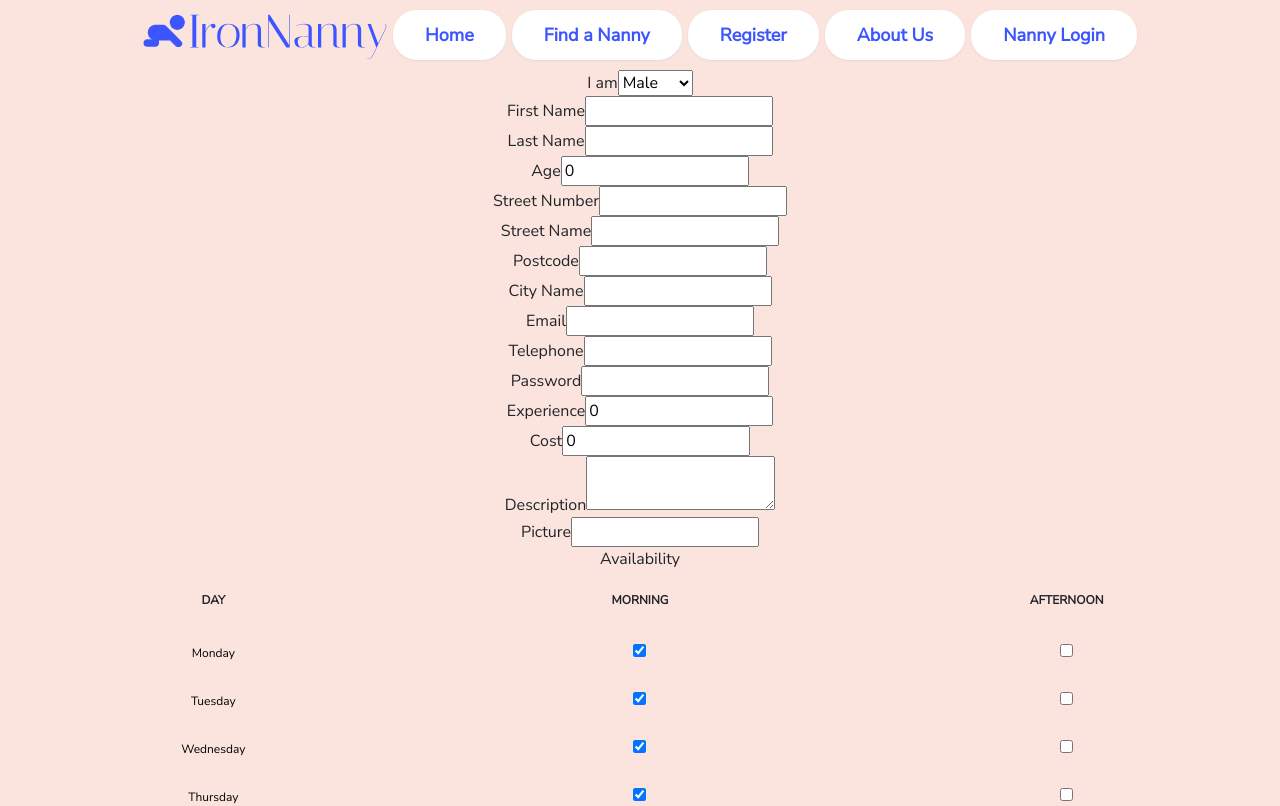
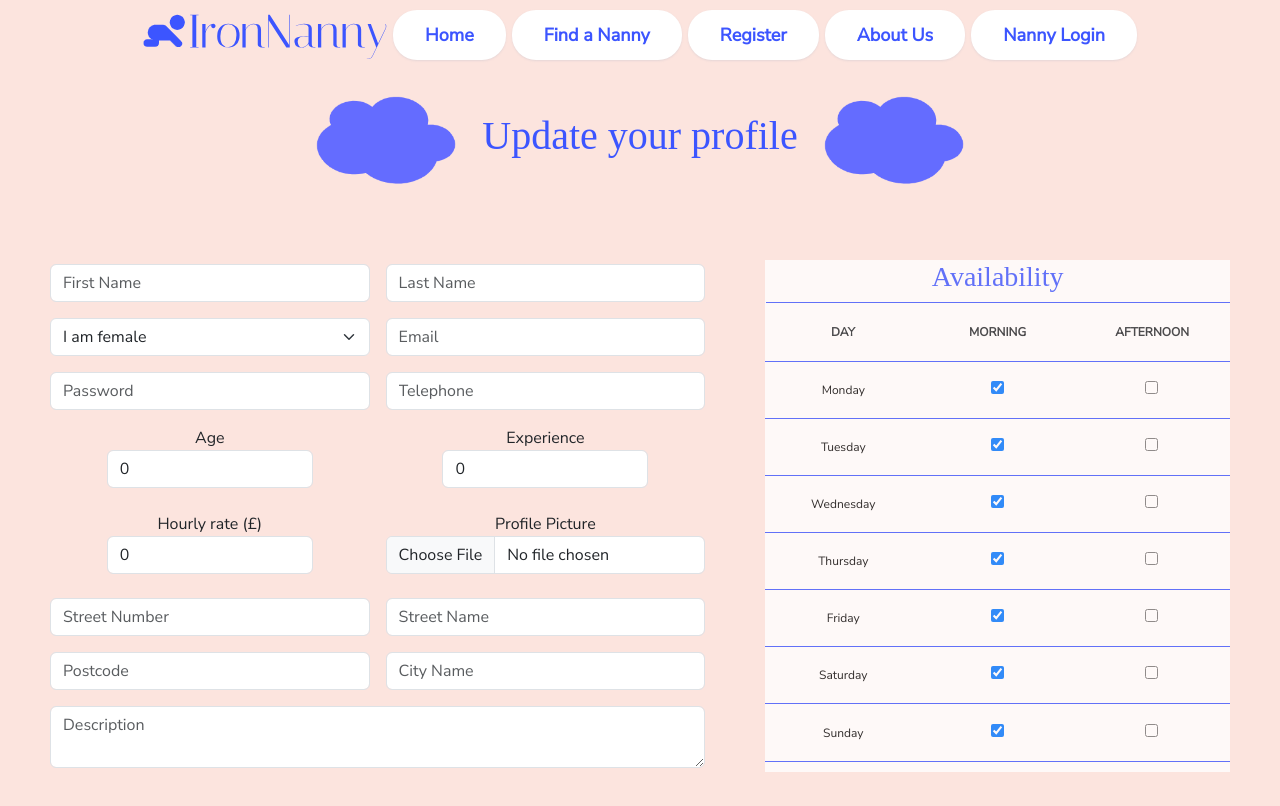
Before and after one commit to Rin-o/M2-Project-Frontend, a React (Vite) app: page /babysitters/1/update in a window 1280 px wide. Shown: the top 806 px of the page. Built offline with nearby package versions, Linux system fonts and the light colour scheme; no server answers; a web font is replaced by a local one.

Commit message:
update page updated with css

```diff
--- a/src/pages/AddBabysitterPage.jsx
+++ b/src/pages/AddBabysitterPage.jsx
@@ -331,7 +331,9 @@ const AddBabysitterPage = ({ isUpdate, babysitter }) => {
               </table>
             </label>
           </div>
+
         </div>
+
         <button className="btnNav" type="submit">Create your account</button>
       </form >
     </div>
--- a/src/pages/UpdatePage.jsx
+++ b/src/pages/UpdatePage.jsx
@@ -1,6 +1,8 @@
 import React, { useEffect, useState } from "react";
 import { useNavigate, useParams } from "react-router-dom";
 import { v4 as uuidv4 } from 'uuid';
+import cloudImage from '../assets/Images/cloud_icon.png'
+
 
 const UpdatePage = () => {
 
@@ -144,83 +146,108 @@ const UpdatePage = () => {
 
     return (
         <div>
-            <form onSubmit={onSubmit} style={{ display: 'grid', gridTemplate: 'auto / 1fr' }}>
+          <div className="twoClouds">
+        <img src={cloudImage} alt="cloud icon" className="cloud" />
+        <h1 className="fontColor">Update your profile</h1>
+        <img src={cloudImage} alt="cloud icon" className="cloud" />
+        </div>
+            <form onSubmit={onSubmit}>
+
+            <div className="formAddNew">
+
+            <div className="row g-3">
+
+            <div className="col-md-6">
+              <input placeholder="First Name" type="name" className="form-control" id="inputFirstName" value={firstName} onChange={event => setFirstName(event.target.value)} />
+            </div>
+
+            <div className="col-md-6">
+              <input placeholder="Last Name" type="name" className="form-control" id="inputLastName" value={lastName} onChange={event => setLastName(event.target.value)} />
+            </div>
+
+            <div className="col-md-6">
+              <select id="inputGender" className="form-select" value={gender} onChange={event => setGender(event.target.value)}>
+                <option value="female">I am female</option>
+                <option value="male">I am male</option>
+              </select>
+            </div>
+
+            <div className="col-md-6">
+              <input placeholder="Email" type="text" className="form-control" id="inputEmail" value={email} onChange={event => setEmail(event.target.value)} />
+            </div>
+
+            <div className="col-md-6">
+              <input placeholder="Password" type="text" className="form-control" id="inputPassword" value={password} onChange={event => setPassword(event.target.value)} />
+            </div>
+
+          <div className="col-md-6">
+              <input placeholder="Telephone" type="text" className="form-control" id="inputTelephone" value={phone} onChange={event => setPhone(event.target.value)} />
+            </div>
+
+          <div className="col-md-6">
+              <label htmlFor="inputAge" className="form-label">
+                Age
+                <input className="form-control" id="inputAge" type='number' value={age} onChange={event => setAge(event.target.value)} />
+              </label>
+            </div>
+
+            <div className="col-md-6">
+              <label htmlFor="inputExperience" className="form-label">
+                Experience
+                <input className="form-control" id="inputExperience" type='number' value={experience} onChange={event => setExperience(event.target.value)} />
+              </label>
+            </div>
+
+            <div className="col-md-6">
+              <label htmlFor="inputCost" className="form-label">
+                Hourly rate (£)
+                <input className="form-control" id="inputCost" type='number' value={cost} onChange={event => setCost(event.target.value)} />
+              </label>
+            </div>
+
+            <div className="col-md-6">
+              <label htmlFor="inputPicture" className="form-label">
+                Profile Picture
+                <input className="form-control" id="inputPicture" type="file" accept="image/*" value={picture} onChange={event => setPicture(event.target.value)} />
+              </label>
+            </div>
+
+          <div className="col-md-6">
+              <input placeholder="Street Number" type="text" className="form-control" id="inputStreetNumber" value={streetNumber} onChange={event => setStreetNumber(event.target.value)} />
+            </div>
+
+          <div className="col-md-6">
+              <input placeholder="Street Name" type="text" className="form-control" id="inputStreetName" value={streetName} onChange={event => setStreetName(event.target.value)} />
+            </div>
+
+          <div className="col-md-6">
+              <input placeholder="Postcode" type="text" className="form-control" id="inputPostcode" value={postcode} onChange={event => setPostcode(event.target.value)} />
+            </div>
+
+          <div className="col-md-6">
+              <input placeholder="City Name" type="text" className="form-control" id="inputCityName" value={cityName} onChange={event => setCityName(event.target.value)} />
+            </div>
+
+
+          <div className="col-md-12">
+              <textarea placeholder="Description" type='text' className="form-control" id="inputDescription" value={description} onChange={event => setDescription(event.target.value)} />
+            </div>
+
+        </div>
+
+        <div className="tbl-header2">
           <label>
-            I am
-            <select value={gender} onChange={event => setGender(event.target.value)}>
-            <option value="male">Male</option>
-            <option value="female">Female</option>
-            </select>
-          </label>
-          <label>
-            First Name
-            <input value={firstName} onChange={event => setFirstName(event.target.value)}/>
-          </label>
-          <label>
-            Last Name
-            <input value={lastName} onChange={event => setLastName(event.target.value)}/>
-          </label>
-          <label>
-            Age
-            <input type='number' value={age} onChange={event => setAge(event.target.value)}  />
-          </label>
-          <label>
-            Street Number
-            <input value={streetNumber} onChange={event => setStreetNumber(event.target.value)}/>
-          </label>
-          <label>
-            Street Name
-            <input value={streetName} onChange={event => setStreetName(event.target.value)}/>
-          </label>
-          <label>
-            Postcode
-            <input value={postcode} onChange={event => setPostcode(event.target.value)}/>
-          </label>
-          <label>
-            City Name
-            <input value={cityName} onChange={event => setCityName(event.target.value)}/>
-          </label>
-          <label>
-            Email
-            <input value={email} onChange={event => setEmail(event.target.value)}/>
-          </label>
-          <label>
-            Telephone
-            <input value={phone} onChange={event => setPhone(event.target.value)}  />
-          </label>
-          <label>
-            Password
-            <input value={password} onChange={event => setPassword(event.target.value)}/>
-          </label>
-          <label>
-            Experience
-            <input type='number' value={experience} onChange={event => setExperience(event.target.value)}/>
-          </label>
-          <label>
-            Cost
-            <input type='number' value={cost} onChange={event => setCost(event.target.value)}/>
-          </label>
-          <label>
-            Description
-            <textarea value={description} onChange={event => setDescription(event.target.value)}/>
-          </label>
-          <label>
-            Picture
-            <input value={picture} onChange={event => setPicture(event.target.value)}/>
-          </label>
-
-          <label>
-              Availability
+          <h3 className="fontColor">Availability</h3>
               <table>
                 <thead>
-                  <tr>
+                <tr className="border-top">
                     <th>Day</th>
                     <th>Morning</th>
                     <th>Afternoon</th>
                   </tr>
                 </thead>
-                <tbody>
-                  <tr>
+                <tbody className="tbl-content">
+                  <tr className="border-top">
                     <td>Monday</td>
                     <td>
                         <input type="checkbox" name='monday-morning' checked={monday?.morning} onChange={() => setMonday({ ...monday, ['morning']: !monday.morning })}/>
@@ -229,7 +256,7 @@ const UpdatePage = () => {
                         <input type="checkbox" name='monday-afternoon' checked={monday.afternoon} onChange={() => setMonday({ ...monday, ['afternoon']: !monday.afternoon })}/>
                     </td>
                   </tr>
-                  <tr>
+                  <tr className="border-top">
                     <td>Tuesday</td>
                     <td>
                         <input type="checkbox" name='tuesday-morning' checked={tuesday?.morning} onChange={event => setTuesday({ ...tuesday, ['morning']: !tuesday.morning })}/>
@@ -238,7 +265,7 @@ const UpdatePage = () => {
                         <input type="checkbox" name='tuesday-afternoon' checked={tuesday.afternoon} onChange={event => setTuesday({ ...tuesday, ['afternoon']: !tuesday.afternoon })} />
                     </td>
                   </tr>
-                  <tr>
+                  <tr className="border-top">
                     <td>Wednesday</td>
                     <td>
                         <input type="checkbox" name='wednesday-morning' checked={wednesday?.morning} onChange={event => setWednesday({ ...wednesday, ['morning']: !wednesday.morning })} />
@@ -247,7 +274,7 @@ const UpdatePage = () => {
                         <input type="checkbox" name='wednesday-afternoon' checked={wednesday.afternoon} onChange={event => setWednesday({ ...wednesday, ['afternoon']: !wednesday.afternoon })} />
                     </td>
                   </tr>
-                  <tr>
+                  <tr className="border-top">
                     <td>Thursday</td>
                     <td>
                         <input type="checkbox" name='thursday-morning' checked={thursday?.morning} onChange={event => setThursday({ ...thursday, ['morning']: !thursday.morning })} />
@@ -255,7 +282,8 @@ const UpdatePage = () => {
                     <td>
                         <input type="checkbox" name='thursday-afternoon' checked={thursday.afternoon} onChange={event => setThursday({ ...thursday, ['afternoon']: !thursday.afternoon })} />
                     </td>
-                  </tr><tr>
+                  </tr>
+                  <tr className="border-top">
                     <td>Friday</td>
                     <td>
                         <input type="checkbox" name='friday-morning' checked={friday?.morning} onChange={event => setFriday({ ...friday, ['morning']: !friday.morning })} />
@@ -264,7 +292,7 @@ const UpdatePage = () => {
                         <input type="checkbox" name='friday-afternoon' checked={friday.afternoon} onChange={event => setFriday({ ...friday, ['afternoon']: !friday.afternoon })} />
                     </td>
                   </tr>
-                  <tr>
+                  <tr className="border-top">
                     <td>Saturday</td>
                     <td>
                         <input type="checkbox" name='saturday-morning' checked={saturday?.morning} onChange={event => setSaturday({ ...saturday, ['morning']: !saturday.morning })} />
@@ -273,7 +301,7 @@ const UpdatePage = () => {
                         <input type="checkbox" name='saturday-afternoon' checked={saturday.afternoon} onChange={event => setSaturday({ ...saturday, ['afternoon']: !saturday.afternoon })} />
                     </td>
                   </tr>
-                  <tr>
+                  <tr className="border-top">
                     <td>Sunday</td>
                     <td>
                         <input type="checkbox" name='sunday-morning' checked={sunday?.morning} onChange={event => setSunday({ ...sunday, ['morning']: !sunday.morning })} />
@@ -285,9 +313,13 @@ const UpdatePage = () => {
                 </tbody>
               </table>
             </label>
+            </div>
 
-          <button>Save</button>
-          <button type='button' onClick={()=>{handleDelete(babysitterId)}}>Delete</button>
+        </div>
+
+
+          <button className="btnNav">Save</button>
+          <button className="btnNav" type='button' onClick={()=>{handleDelete(babysitterId)}}>Delete</button>
 
         </form>
         </div>
```
